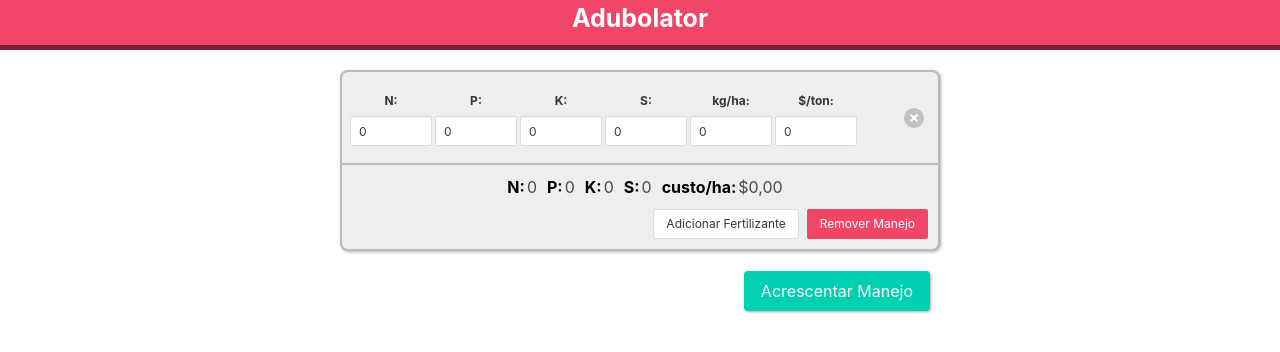
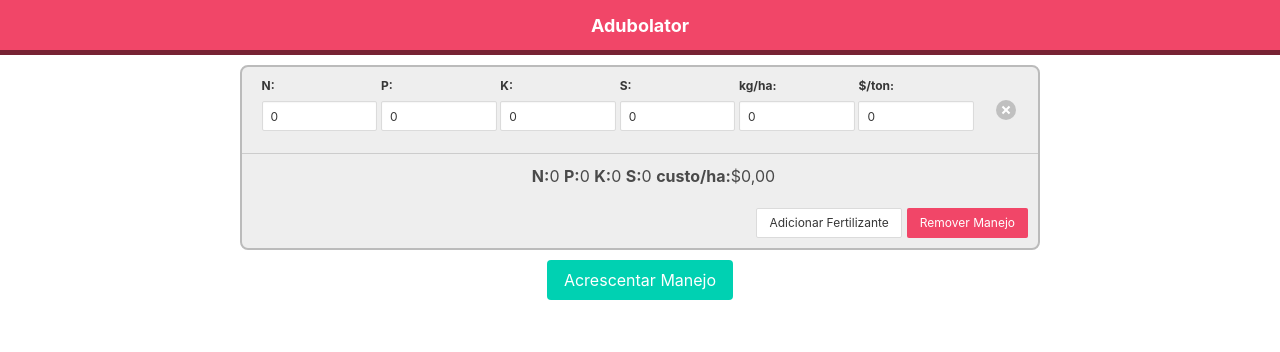
Before and after one commit to sebastorama/adubolator, a React (Create React App) app: page / in a window 1280 px wide. Shown: the top 352 px of the page. Built offline with nearby package versions, Linux system fonts and the light colour scheme.

Commit message:
Moved to flexbox

```diff
--- a/src/App.css
+++ b/src/App.css
@@ -1,103 +1,81 @@
 html {
   height: 100%;
+  box-sizing: border-box;
 }
 
-#root {
-  min-height: 100%;
-  display: grid;
-  grid-template-rows: 50px auto auto;
+*,
+*:after {
+  box-sizing: inherit;
 }
 
 header {
   background-color: #f14668;
-  text-align: center;
   border-bottom: 5px solid #772233;
 }
 
-header h1 {
-  height: 50px;
-  font-weight: bolder;
-  font-size: 25px;
-  color: #fff;
+.row {
+  display: flex;
+  flex-flow: row nowrap;
+  justify-content: center;
 }
 
-@media (width <= 620px) {
-  main {
-    width: 380px;
-  }
-  .fertilizer-field {
-    width: 60px;
-  }
+header .row {
+  height: 50px;
 }
 
-@media (width > 620px) {
-  main {
-    width: 600px;
-  }
-  .fertilizer-field {
-    width: 85px;
-  }
+.row.align-center {
+  align-items: center;
 }
 
-main {
-  background-color: #fff;
-  margin: 10px auto;
-  padding-bottom: 50px;
+.align-center h1 {
+  font-size: 18px;
+  font-weight: bolder;
+  color: white;
 }
 
-main .add-strategy {
-  margin: 10px;
-  float: right;
-  box-shadow: 1px 1px 3px #aaa;
-}
-
-main .strategy {
-  display: grid;
-  grid-template-columns: [row1-start] 92% [c1-end c2-start] 8% [c2-end];
-  justify-content: center;
-  text-align: center;
-  margin: 10px 0;
+.strategy {
+  margin: 10px 2% 0 2%;
+  max-width: 800px;
+  flex: 0 0 96%;
   border-radius: 8px;
   border: 2px solid #bbb;
   background-color: #eee;
-  box-shadow: 1px 1px 3px #aaa;
 }
 
-.strategy .fertilizer-form {
-  display: inline-flex;
-  width: 100%;
-  margin: 0;
-  padding-left: 5px;
+.fertilizer-form {
+  display: flex;
+  justify-content: center;
+  margin: 10px 0 10px 2%;
+  flex-basis: 90%;
 }
 
-.strategy .fertilizer-field {
-  display: inline-block;
-  padding: 20px 0 5px 3px;
+.fertilizer-field {
+  margin-left: 0.5%;
 }
 
-.strategy .delete {
+.row .summary-result {
+  padding: 10px 0;
+  border-top: 1px solid #ccc;
+}
+
+.row .summary-result var {
+  font-weight: bold;
+  font-style: normal;
+  margin-left: 2%;
+}
+
+.row .strategy-actions {
+  padding: 10px;
+  justify-content: flex-end;
+}
+.row .strategy-actions button {
+  margin-left: 5px;
+}
+
+.delete {
   margin: auto;
 }
 
-.strategy .summary-result {
-  border-top: 2px solid #bbb;
-  padding-top: 10px;
-  grid-column: 1 / span 2;
+.add-strategy {
+  margin: 10px 0 50px;
 }
-
-.strategy .summary-result var {
-  font-style: normal;
-  font-weight: bold;
-  color: black;
-  margin-left: 10px;
-  margin-right: 2px;
-}
-
-.strategy .strategy-actions {
-  padding: 10px;
-  grid-column: 1 / span 2;
-}
-
-.strategy-actions .buttons {
-  float: right;
-}
--- a/src/App.tsx
+++ b/src/App.tsx
@@ -30,22 +30,24 @@ const App = () => {
   return (
     <Fragment>
       <header>
+        <div className="row align-center">
           <h1>Adubolator</h1>
+        </div>
       </header>
       <main>
         {strategies.map((strategy) => {
           return (
-            <Fragment>
+            <div className="row">
               <StrategyComponent
                 key={strategy.id}
                 data={strategy}
                 onRemoveStrategy={() => onRemoveStrategyHandler(strategy)}
                 onChangeStrategy={onChangeStrategyHandler}
               />
-            </Fragment>
+            </div>
           );
         })}
-
+        <div className="row">
           <button
             type="button"
             className="button is-primary add-strategy"
@@ -53,6 +55,7 @@ const App = () => {
           >
             Acrescentar Manejo
           </button>
+        </div>
       </main>
     </Fragment>
   );
--- a/src/components/StrategyComponent.tsx
+++ b/src/components/StrategyComponent.tsx
@@ -53,19 +53,19 @@ const StrategyComponent = ({
   return (
     <div className="strategy">
       {strategy.fertilizers.map((fertilizer: Fertilizer) => (
-        <Fragment key={fertilizer.id}>
+        <div className="row">
           <FertilizerComponent
+            key={fertilizer.id}
             data={fertilizer}
             onChangeFertilizer={onChangeFertilizerHandler}
             onRemoveFertilizer={() => onRemoveFertilizerHandler(fertilizer)}
           />
-        </Fragment>
+        </div>
       ))}
-      <div className="summary-result">
+      <div className="row summary-result">
         <SummaryComponent summary={calculateSummary(strategy)} />
       </div>
-      <div className="strategy-actions">
-        <div className="buttons">
+      <div className="row strategy-actions">
         <button
           type="button"
           className="button is-small"
@@ -82,7 +82,6 @@ const StrategyComponent = ({
         </button>
       </div>
     </div>
-    </div>
   );
 };
 
```
Lines whose indentation alone changed are shown as unchanged.
